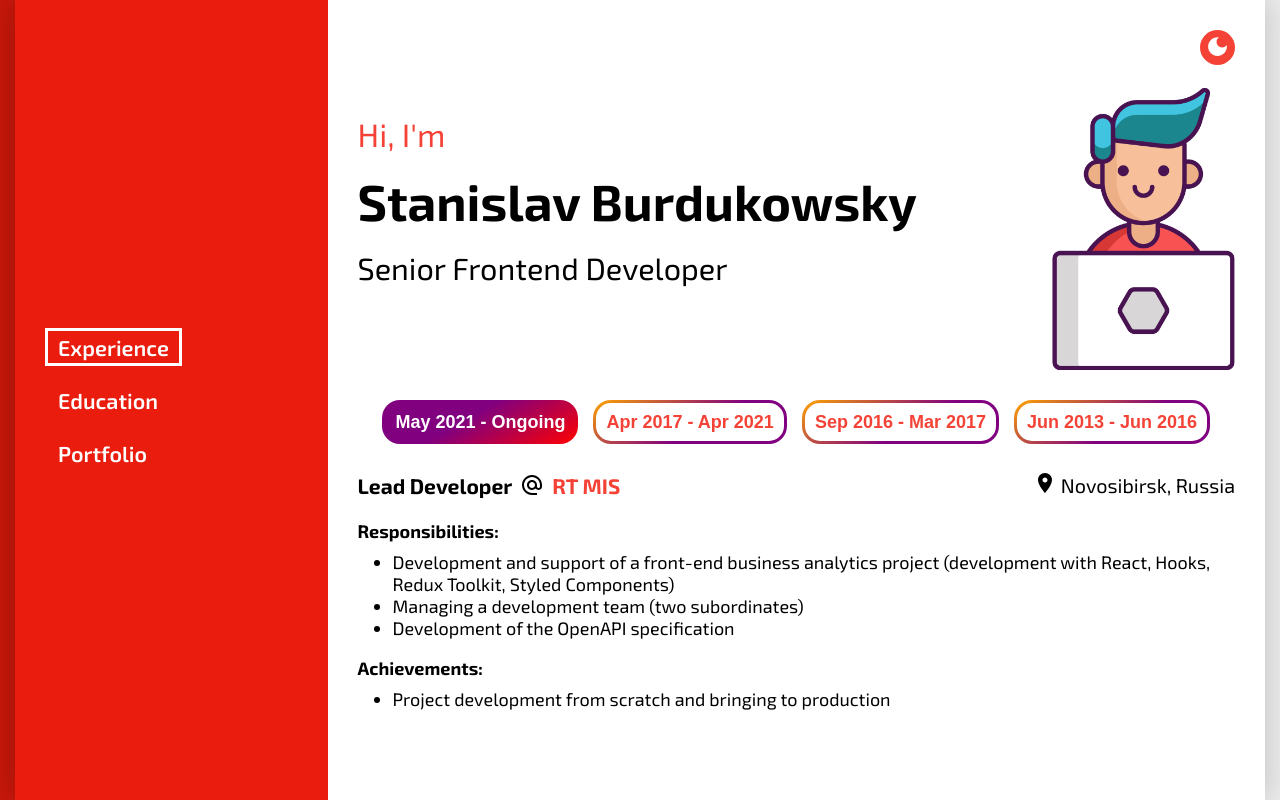
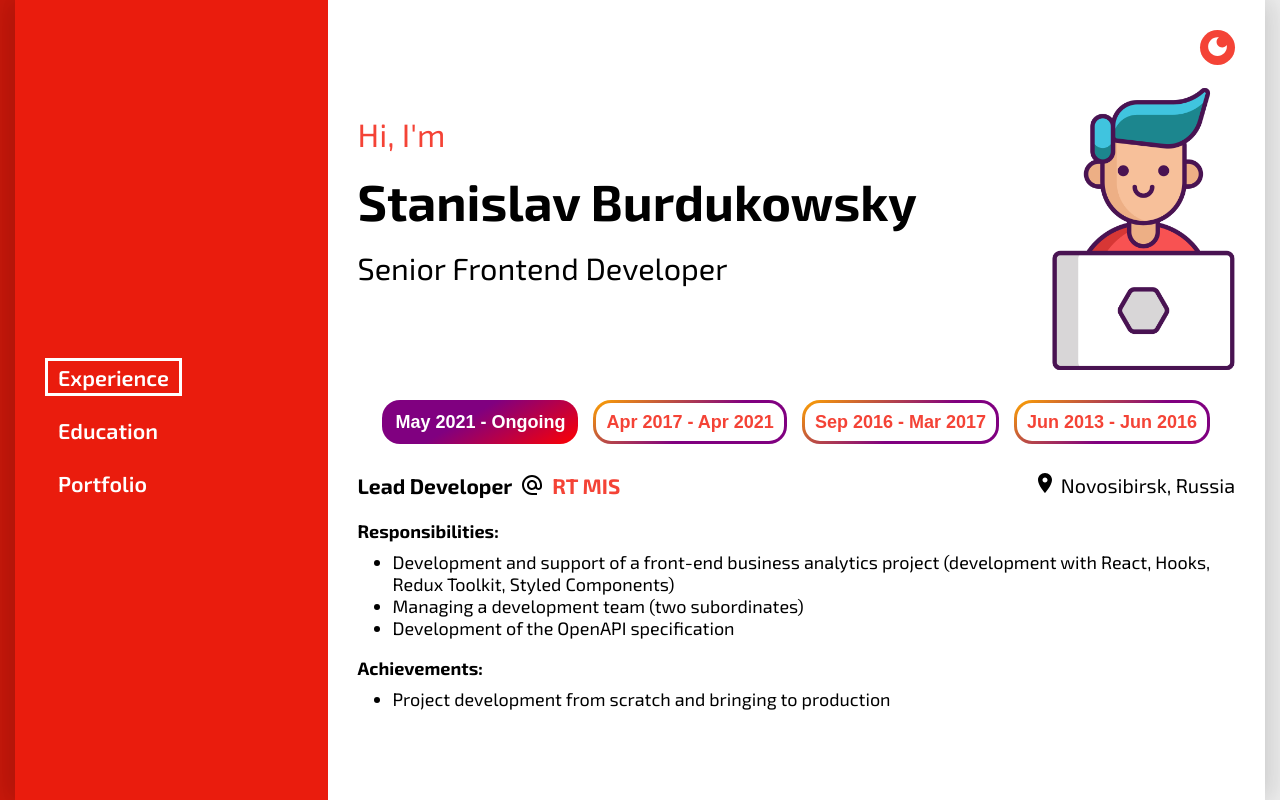
Before and after one commit to burdukowsky/burdukowsky.github.io, a React (Create React App) app: page / in a window 1280 px wide. Built offline with nearby package versions, Linux system fonts and the light colour scheme.

Commit message:
improve menu position at desktop

```diff
--- a/src/app/layout/menu/Menu.tsx
+++ b/src/app/layout/menu/Menu.tsx
@@ -1,6 +1,6 @@
 import { FC } from 'react';
 
-import { MenuContainer } from './components/MenuContainer';
+import { MenuContainer } from './components/menu-container/MenuContainer';
 import styles from './Menu.module.scss';
 import { MenuLink } from './components/menu-link/MenuLink';
 
--- /dev/null
+++ b/src/app/layout/menu/components/menu-container/MenuContainer.module.scss
@@ -0,0 +1,8 @@
+.MenuContainerDesktop {
+  height: 100%;
+
+  > div {
+    margin-top: 50vh;
+    transform: translateY(-50%);
+  }
+}
--- a/src/app/layout/menu/components/MenuContainer.tsx
+++ b/src/app/layout/menu/components/menu-container/MenuContainer.tsx
@@ -1,6 +1,9 @@
+import classNames from 'classnames';
+
 import { useMobileMediaQuery } from 'app/hooks/media-queries';
 import { FCC } from 'app/utils/utility-types';
 import { Space } from 'app/components/space/Space';
+import styles from './MenuContainer.module.scss';
 
 interface Props {
   className?: string;
@@ -13,14 +16,10 @@ export const MenuContainer: FCC<Props> = ({ className, children }) => {
       {children}
     </Space>
   ) : (
-    <Space
-      direction='column'
-      justifyContent='center'
-      height='100%'
-      gap='15px'
-      className={className}
-    >
-      {children}
-    </Space>
+    <div className={classNames(className, styles.MenuContainerDesktop)}>
+      <Space direction='column' justifyContent='center' gap='15px'>
+        {children}
+      </Space>
+    </div>
   );
 };
```
